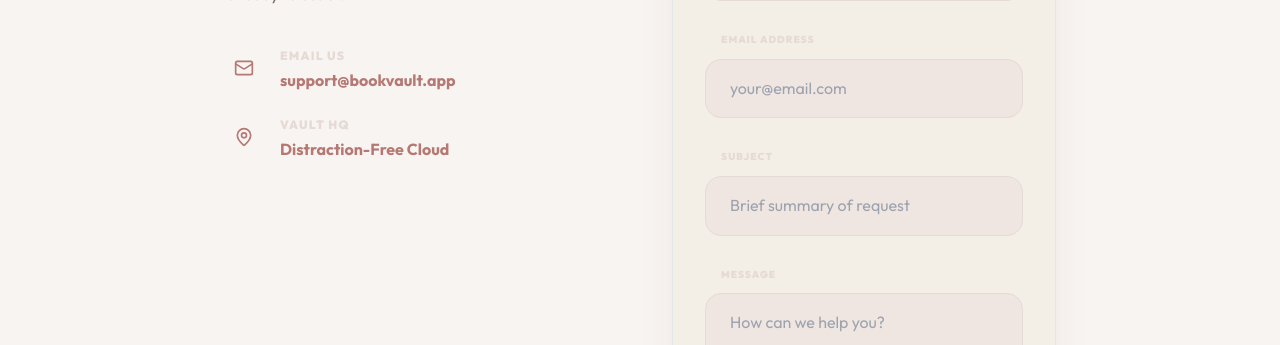
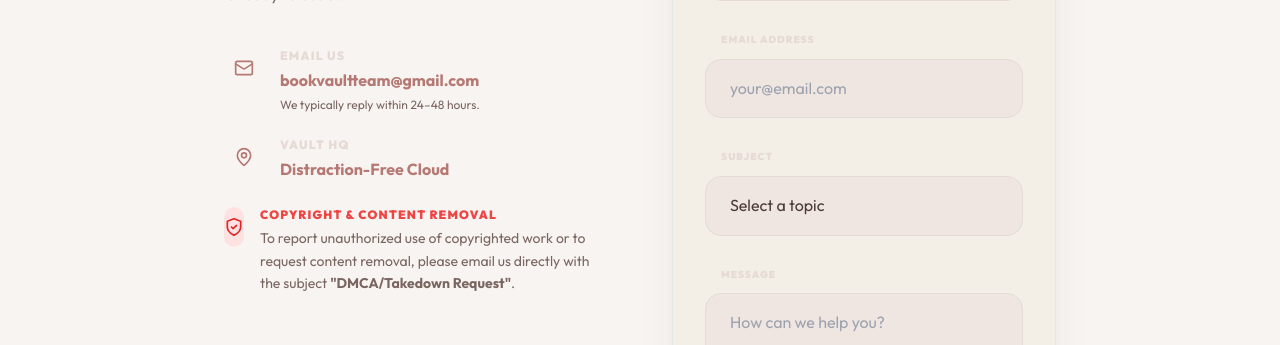
Before and after one commit to pallavi-676/BookVault, a React (Vite) app: page /contact in a window 1280 px wide. Shown: the part 429-774 px from the top of the page. Built offline with nearby package versions, Linux system fonts and the light colour scheme; no server answers.

Commit message:
feat: implement production trust and support infrastructure

```diff
--- a/src/components/layout/Footer.jsx
+++ b/src/components/layout/Footer.jsx
@@ -89,7 +89,7 @@
           <div className="flex items-center gap-6">
             <div className="flex items-center gap-2 text-xs font-bold text-bookvault-primary">
               <Mail size={14} />
-              <a href="mailto:support@bookvault.app">support@bookvault.app</a>
+              <a href="mailto:bookvaultteam@gmail.com" className="hover:underline">bookvaultteam@gmail.com</a>
             </div>
           </div>
         </div>
--- a/src/pages/legal/CommunityGuidelines.jsx
+++ b/src/pages/legal/CommunityGuidelines.jsx
@@ -38,7 +38,7 @@
       <section>
         <h2>4. Community Reporting</h2>
         <p>
-          If you encounter content or behavior that violates these guidelines, please use the report button or contact our support team at <strong>support@bookvault.app</strong>.
+          If you encounter content or behavior that violates these guidelines, please use the report button or contact our support team at <a href="mailto:bookvaultteam@gmail.com" className="text-bookvault-primary font-bold hover:underline">bookvaultteam@gmail.com</a>.
         </p>
       </section>
     </TrustLayout>
--- a/src/pages/legal/Contact.jsx
+++ b/src/pages/legal/Contact.jsx
@@ -39,7 +39,7 @@
       setSuccess(true)
     } catch (err) {
       console.error('Support submission failed:', err)
-      setError('Failed to send request. Please try again or email support@bookvault.app directly.')
+      setError('Failed to send request. Please try again or email bookvaultteam@gmail.com directly.')
     } finally {
       setLoading(false)
     }
@@ -64,7 +64,8 @@
               </div>
               <div>
                 <p className="text-xs font-black uppercase tracking-widest text-outline-variant mb-1">Email Us</p>
-                <a href="mailto:support@bookvault.app" className="font-bold text-bookvault-primary">support@bookvault.app</a>
+                <a href="mailto:bookvaultteam@gmail.com" className="font-bold text-bookvault-primary hover:underline">bookvaultteam@gmail.com</a>
+                <p className="text-xs text-on-surface-variant mt-1 italic">We typically reply within 24–48 hours.</p>
               </div>
             </div>
 
@@ -75,6 +76,19 @@
               <div>
                 <p className="text-xs font-black uppercase tracking-widest text-outline-variant mb-1">Vault HQ</p>
                 <p className="font-bold text-bookvault-primary">Distraction-Free Cloud</p>
+              </div>
+            </div>
+
+            {/* Copyright & Takedowns */}
+            <div className="flex items-start gap-4">
+              <div className="w-10 h-10 rounded-xl bg-red-100 dark:bg-red-900/20 flex items-center justify-center text-red-600 dark:text-red-400">
+                <svg width="20" height="20" viewBox="0 0 24 24" fill="none" stroke="currentColor" strokeWidth="2" strokeLinecap="round" strokeLinejoin="round"><path d="M12 22s8-4 8-10V5l-8-3-8 3v7c0 6 8 10 8 10z"/><path d="m9 12 2 2 4-4"/></svg>
+              </div>
+              <div>
+                <p className="text-xs font-black uppercase tracking-widest text-red-500 mb-1">Copyright & Content Removal</p>
+                <p className="text-sm text-on-surface-variant leading-relaxed">
+                  To report unauthorized use of copyrighted work or to request content removal, please email us directly with the subject <strong>"DMCA/Takedown Request"</strong>.
+                </p>
               </div>
             </div>
           </div>
@@ -135,13 +149,18 @@
                 </div>
                 <div className="space-y-2">
                   <label className="text-[10px] font-black uppercase tracking-widest text-outline-variant ml-4">Subject</label>
-                  <input
+                  <select
                     required
                     value={formData.subject}
                     onChange={(e) => setFormData({...formData, subject: e.target.value})}
-                    placeholder="Brief summary of request"
-                    className="w-full px-6 py-4 rounded-2xl bg-bookvault-surface-low border border-outline-variant/10 focus:border-bookvault-primary outline-none transition-all"
-                  />
+                    className="w-full px-6 py-4 rounded-2xl bg-bookvault-surface-low border border-outline-variant/10 focus:border-bookvault-primary outline-none transition-all appearance-none cursor-pointer"
+                  >
+                    <option value="" disabled>Select a topic</option>
+                    <option value="General Support">General Support</option>
+                    <option value="Bug Report">🐛 Report a Bug / Glitch</option>
+                    <option value="Feature Request">✨ Feature Request</option>
+                    <option value="Account Issue">Account & Login Issue</option>
+                  </select>
                 </div>
                 <div className="space-y-2">
                   <label className="text-[10px] font-black uppercase tracking-widest text-outline-variant ml-4">Message</label>
--- a/src/pages/legal/Copyright.jsx
+++ b/src/pages/legal/Copyright.jsx
@@ -14,7 +14,7 @@
       <section>
         <h2>How to File a Takedown Notice</h2>
         <p>
-          If you believe your copyrighted work is being used on BookVault without authorization, please submit a formal notice to our designated copyright agent at <strong>copyright@bookvault.app</strong> (or <strong>support@bookvault.app</strong>) with the following information:
+          If you believe your copyrighted work is being used on BookVault without authorization, please submit a formal notice to our designated copyright agent at <a href="mailto:bookvaultteam@gmail.com?subject=DMCA/Takedown Request" className="text-bookvault-primary font-bold hover:underline">bookvaultteam@gmail.com</a> with the following information:
         </p>
         <ol>
           <li>A description of the copyrighted work that has been infringed.</li>
--- a/src/pages/legal/PrivacyPolicy.jsx
+++ b/src/pages/legal/PrivacyPolicy.jsx
@@ -53,7 +53,7 @@
       <section>
         <h2>6. Contact Us</h2>
         <p>
-          If you have questions about this policy, contact us at <strong>support@bookvault.app</strong>.
+          If you have questions about this policy, contact us at <a href="mailto:bookvaultteam@gmail.com" className="text-bookvault-primary font-bold hover:underline">bookvaultteam@gmail.com</a>.
         </p>
       </section>
     </TrustLayout>
```
